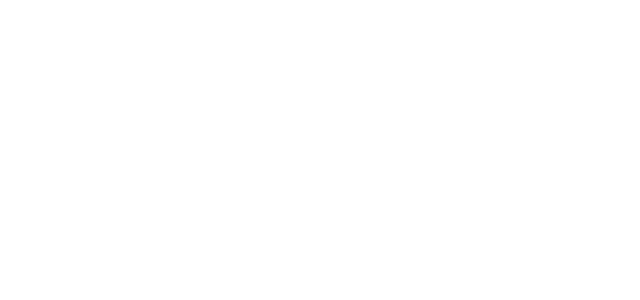
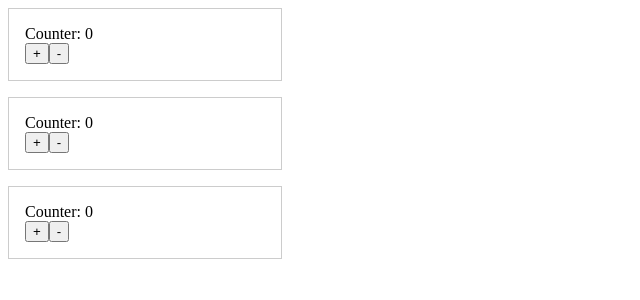
Before and after one commit to mickaelpham/zendesk-subscription, a Vue app: page / in a window 1280 px wide. Shown: the top 300 px of the page, without its empty margins (0-640 px from the left). Built offline with nearby package versions, Linux system fonts and the light colour scheme.

Commit message:
Add store and counter

```diff
--- a/src/App.vue
+++ b/src/App.vue
@@ -1,4 +1,15 @@
 <template>
   <div id="app">
+    <Counter/>
+    <Counter/>
+    <Counter/>
   </div>
 </template>
+
+<script>
+import Counter from './components/Counter.vue'
+
+export default {
+  components: { Counter }
+}
+</script>
--- /dev/null
+++ b/src/components/Counter.vue
@@ -0,0 +1,35 @@
+<template>
+  <div class="counter">
+    Counter: {{ count }}<br>
+    <button v-on:click="increment">+</button>
+    <button v-on:click="decrement">-</button>
+  </div>
+</template>
+
+<script>
+import { mapGetters, mapActions } from 'vuex'
+
+export default {
+  computed: {
+    ...mapGetters([
+      'count'
+    ])
+  },
+
+  methods: {
+    ...mapActions([
+      'increment',
+      'decrement'
+    ])
+  }
+}
+</script>
+
+<style>
+  .counter {
+    border: 1px solid #ccc;
+    max-width: 15em;
+    padding: 1em;
+    margin-bottom: 1em;
+  }
+</style>
--- a/src/store.js
+++ b/src/store.js
@@ -5,12 +5,20 @@
 
 export default new Vuex.Store({
   state: {
+    count: 0
+  },
 
+  getters: {
+    count: state => state.count
   },
+
+  actions: {
+    increment: context => context.commit('increment'),
+    decrement: context => context.commit('decrement')
+  },
+
   mutations: {
-
-  },
-  actions: {
-
+    increment: state => state.count++,
+    decrement: state => state.count--
   }
 })
```
